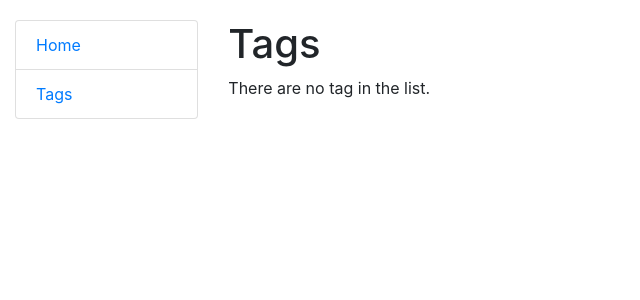
After one commit to Just-Kexit/todo_task, a Django app: template templates/todo/tag_list.html in a window 1280 px wide. The commit adds this page. Shown: the top 300 px of the page, without its empty margins (0-640 px from the left). Run offline with Django 5.2, Linux system fonts and the light colour scheme; the template is opened without the code that fills it, so the values that code supplies are empty.

Commit message:
Add tag view and template, update sidebar

```diff
--- a/templates/includes/sidebar.html
+++ b/templates/includes/sidebar.html
@@ -1,4 +1,4 @@
 <ul class="sidebar-nav list-group">
   <li class="list-group-item"><a href="{% url 'todo:home_list' %}">Home</a></li>
-  <li class="list-group-item"><a href="#">Tags</a></li>
+  <li class="list-group-item"><a href="{% url 'todo:tag_list' %}">Tags</a></li>
 </ul>
--- a/templates/todo/home_list.html
+++ b/templates/todo/home_list.html
@@ -22,6 +22,6 @@
       <hr>
     {% endfor %}
     {% else %}
-      <p>There are no task in the service.</p>
+      <p>There are no task in the list.</p>
     {% endif %}
 {% endblock %}
--- /dev/null
+++ b/templates/todo/tag_list.html
@@ -0,0 +1,26 @@
+{% extends "base.html" %}
+
+{% block content %}
+    <h1>
+      Tags
+    </h1>
+    {% if tag_list %}
+    <table class="table">
+      <tr>
+        <th>Name</th>
+        <th>Update</th>
+        <th>Delete</th>
+      </tr>
+    {% for tag in tag_list %}
+      <tr>
+        <td>{{ tag.name }}</td>
+        <td>Update</td>
+        <td>Delete</td>
+      </tr>
+    {% endfor %}
+
+    </table>
+    {% else %}
+      <p>There are no tag in the list.</p>
+    {% endif %}
+{% endblock %}
--- a/todo/urls.py
+++ b/todo/urls.py
@@ -1,8 +1,9 @@
 from django.urls import path
-from todo.views import HomeListView
+from todo.views import HomeListView, TagListView
 
 app_name = "todo"
 
 urlpatterns = [
     path("", HomeListView.as_view(), name="home_list"),
+    path("tags/", TagListView.as_view(), name="tag_list"),
 ]
--- a/todo/views.py
+++ b/todo/views.py
@@ -1,8 +1,12 @@
 from django.views import generic
 
-from todo.models import Task
+from todo.models import Task, Tag
 
 
 class HomeListView(generic.ListView):
     model = Task
     template_name = "todo/home_list.html"
+
+
+class TagListView(generic.ListView):
+    model = Tag
```
